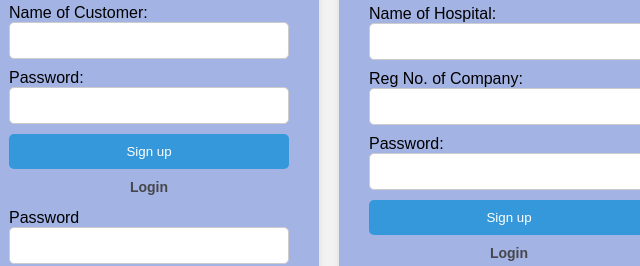
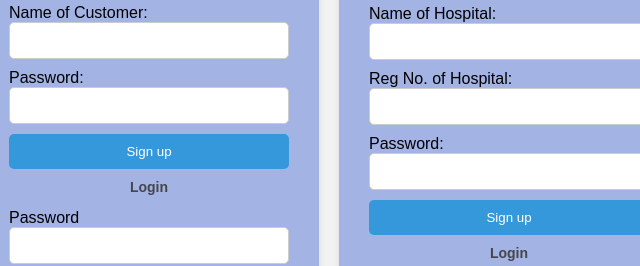
Before and after one commit to greeshma-sreekumar/HealthinsuranceDApp, a website: page home.html in a window 1280 px wide. Shown: the part 275-541 px from the top of the page, 491-1131 px from the left. Drawn offline with nearby package versions, Linux system fonts and the light colour scheme; a script that the page names is missing.

Commit message:
Update home.html

```diff
--- a/home.html
+++ b/home.html
@@ -75,7 +75,7 @@
           <input type="text" id="walletaddress-hop" /> -->
           <label for="name-hop">Name of Hospital:</label>
           <input type="text" name="name-hop" id="name-hop" /><br />
-          <label for="regnum-hop">Reg No. of Company:</label>
+          <label for="regnum-hop">Reg No. of Hospital:</label>
           <input type="number" name="regnum-hop" id="regnum-hop" /><br />
           <label for="password-hop">Password:</label>
           <input type="password" name="password-hop" id="password-hop" /><br />
```
